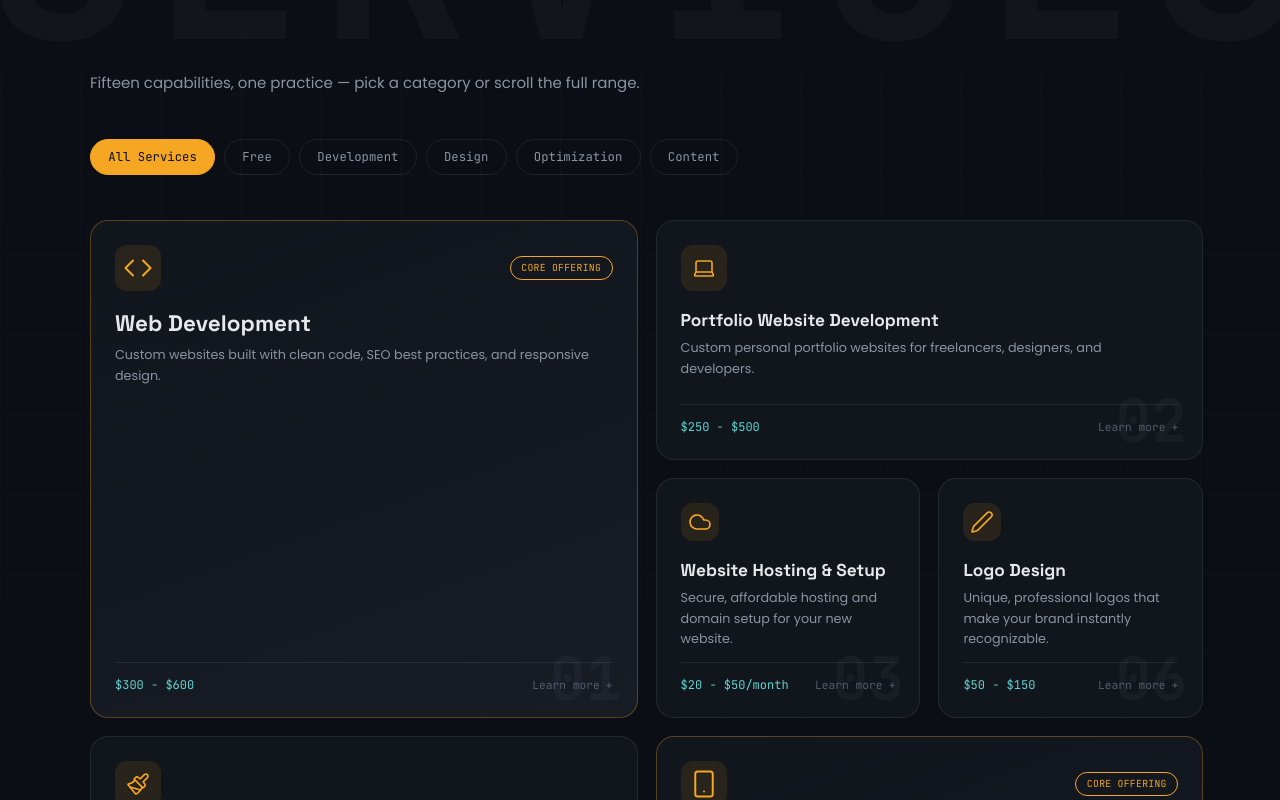
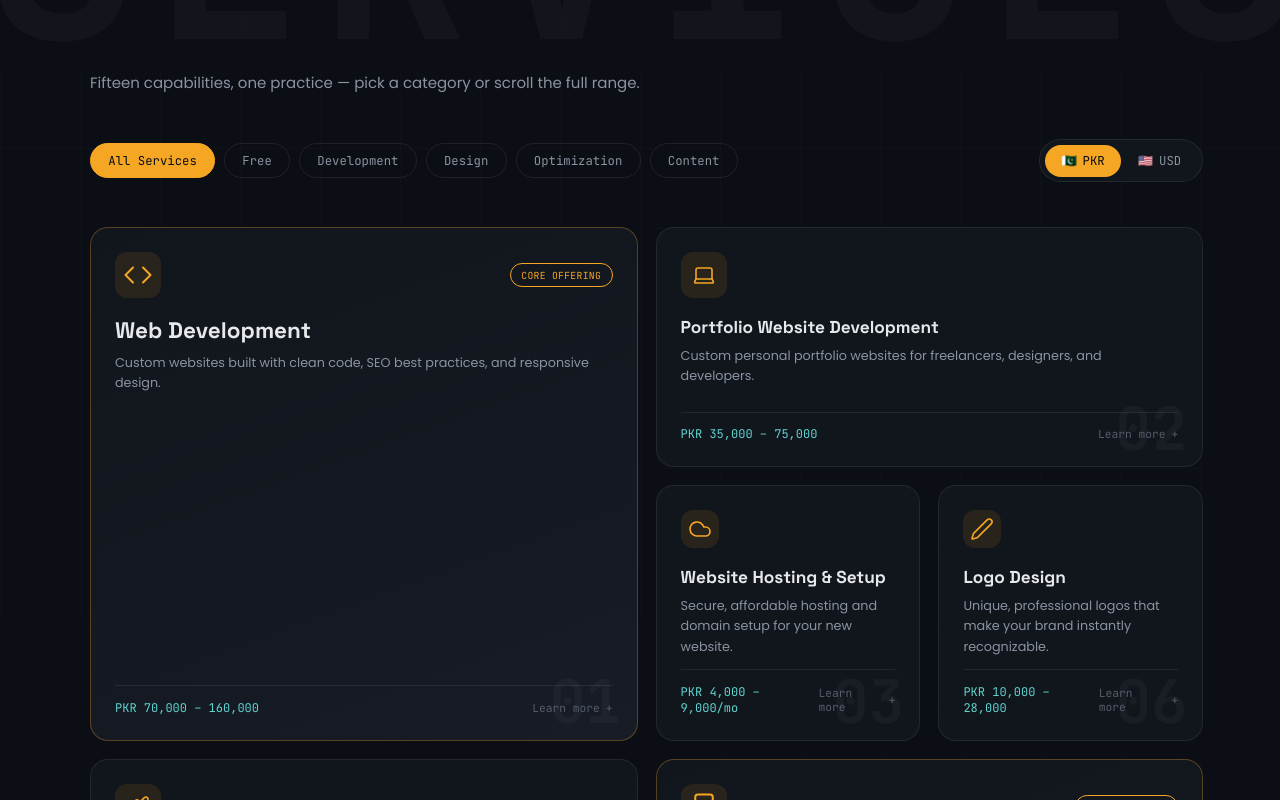
Before and after one commit to AbduLRafaY87/Chatriwala, a React (Vite) app: page /services in a window 1280 px wide. Shown: the part 660-1460 px from the top of the page. Built offline with nearby package versions, Linux system fonts and the light colour scheme.

Commit message:
New pricing

```diff
--- /dev/null
+++ b/src/data/formatPrice.js
@@ -0,0 +1,27 @@
+const UNIT_LABELS = {
+    mo: '/mo',
+    article: '/article',
+    project: '/project',
+}
+
+export const formatPrice = (pricing, region) => {
+    const entry = pricing?.[region]
+    if (!entry) return ''
+    if (entry.isFree) return 'Free'
+
+    const fmt = (n) => n.toLocaleString('en-US')
+    const unitLabel = entry.unit ? UNIT_LABELS[entry.unit] || '' : ''
+
+    if (entry.currency === 'USD') {
+        const range = entry.min === entry.max
+            ? `$${fmt(entry.min)}`
+            : `$${fmt(entry.min)} – $${fmt(entry.max)}`
+        return `${range}${unitLabel}`
+    }
+
+    // PKR and other currencies: single prefix, not repeated per number
+    const range = entry.min === entry.max
+        ? `${entry.currency} ${fmt(entry.min)}`
+        : `${entry.currency} ${fmt(entry.min)} – ${fmt(entry.max)}`
+    return `${range}${unitLabel}`
+}
--- a/src/data/servicesData.js
+++ b/src/data/servicesData.js
@@ -9,6 +9,8 @@ export const serviceCategories = [
   { id: 'content', label: 'Content' },
 ]
 
+// Every price is stored as structured data per region, not a formatted string.
+// unit: null = one-time project price. 'mo' = monthly. 'article' = per-article. 'project' = per-deliverable.
 export const servicesData = [
   {
     id: 1,
@@ -18,7 +20,10 @@ export const servicesData = [
     text: 'Custom websites built with clean code, SEO best practices, and responsive design.',
     description: 'I build high-performance, scalable websites that engage users and drive conversions. From concept to launch.',
     features: ['React/Vue/Next.js', 'Responsive Design', 'SEO Optimized', 'Performance Focused'],
-    price: '$300 - $600',
+    pricing: {
+      US: { currency: 'USD', min: 2500, max: 5500, unit: null },
+      PK: { currency: 'PKR', min: 70000, max: 160000, unit: null },
+    },
   },
   {
     id: 2,
@@ -28,7 +33,10 @@ export const servicesData = [
     text: 'Custom personal portfolio websites for freelancers, designers, and developers.',
     description: 'Stand out with a stunning portfolio. Showcase your work, skills, and personality in one beautiful place.',
     features: ['Showcase Projects', 'Contact Forms', 'Blog Integration', 'Analytics'],
-    price: '$250 - $500',
+    pricing: {
+      US: { currency: 'USD', min: 1200, max: 2800, unit: null },
+      PK: { currency: 'PKR', min: 35000, max: 75000, unit: null },
+    },
   },
   {
     id: 3,
@@ -38,7 +46,10 @@ export const servicesData = [
     text: 'Secure, affordable hosting and domain setup for your new website.',
     description: 'Get your site online with reliable hosting, SSL security, and 24/7 support. Affordable and hassle-free.',
     features: ['Domain Registration', 'SSL Certificate', 'Backups', '24/7 Support'],
-    price: '$20 - $50/month',
+    pricing: {
+      US: { currency: 'USD', min: 25, max: 60, unit: 'mo' },
+      PK: { currency: 'PKR', min: 4000, max: 9000, unit: 'mo' },
+    },
   },
   {
     id: 4,
@@ -48,7 +59,10 @@ export const servicesData = [
     text: 'Logos, brand kits, and visual identity systems to strengthen your business presence.',
     description: 'Build a cohesive visual identity that resonates with your audience and stands out from competitors.',
     features: ['Logo Design', 'Color Palette', 'Typography', 'Brand Guidelines'],
-    price: '$100 - $300',
+    pricing: {
+      US: { currency: 'USD', min: 1500, max: 4000, unit: null },
+      PK: { currency: 'PKR', min: 30000, max: 70000, unit: null },
+    },
   },
   {
     id: 5,
@@ -58,7 +72,10 @@ export const servicesData = [
     text: 'Modern, mobile-first designs focused on user engagement and conversions.',
     description: 'I create intuitive, beautiful interfaces that users love. Designs backed by research and best practices.',
     features: ['User Research', 'Wireframes', 'Prototypes', 'Usability Testing'],
-    price: '$200 - $500',
+    pricing: {
+      US: { currency: 'USD', min: 2800, max: 6500, unit: null },
+      PK: { currency: 'PKR', min: 60000, max: 140000, unit: null },
+    },
   },
   {
     id: 6,
@@ -68,7 +85,10 @@ export const servicesData = [
     text: 'Unique, professional logos that make your brand instantly recognizable.',
     description: 'Get a memorable logo that captures your brand essence and leaves a lasting impression.',
     features: ['Unlimited Revisions', 'Multiple Concepts', 'Source Files', 'Usage Rights'],
-    price: '$50 - $150',
+    pricing: {
+      US: { currency: 'USD', min: 400, max: 1200, unit: null },
+      PK: { currency: 'PKR', min: 10000, max: 28000, unit: null },
+    },
   },
   {
     id: 7,
@@ -78,7 +98,10 @@ export const servicesData = [
     text: 'High-impact landing pages optimized for lead generation and sales.',
     description: 'Conversion-focused landing pages designed to turn visitors into leads and customers.',
     features: ['Conversion Optimization', 'A/B Testing', 'Mobile Responsive', 'Analytics Setup'],
-    price: '$150 - $350',
+    pricing: {
+      US: { currency: 'USD', min: 900, max: 2200, unit: null },
+      PK: { currency: 'PKR', min: 22000, max: 50000, unit: null },
+    },
   },
   {
     id: 8,
@@ -88,7 +111,10 @@ export const servicesData = [
     text: 'High-converting creatives for Facebook, Instagram, and Google ads.',
     description: 'Eye-catching ad creatives that stop the scroll and drive clicks, leads, and sales.',
     features: ['Multiple Formats', 'A/B Variations', 'Platform Optimization', 'Performance Tracking'],
-    price: '$50 - $150 per project',
+    pricing: {
+      US: { currency: 'USD', min: 180, max: 450, unit: 'project' },
+      PK: { currency: 'PKR', min: 6000, max: 15000, unit: 'project' },
+    },
   },
   {
     id: 9,
@@ -98,17 +124,23 @@ export const servicesData = [
     text: 'On-page SEO, speed optimization, and technical fixes to boost rankings.',
     description: 'Improve your search visibility and rankings with technical SEO, content optimization, and link building.',
     features: ['Keyword Research', 'On-page SEO', 'Speed Optimization', 'Technical Audit'],
-    price: '$150 - $400/month',
+    pricing: {
+      US: { currency: 'USD', min: 500, max: 1400, unit: 'mo' },
+      PK: { currency: 'PKR', min: 18000, max: 45000, unit: 'mo' },
+    },
   },
   {
     id: 10,
     category: 'free',
     icon: Wand2,
     title: 'Free Website Audit',
-    text: 'Get a free report analyzing your site\'s SEO, speed, UX, and performance.',
-    description: 'Find out what\'s holding your site back. Get actionable insights in a detailed audit report.',
+    text: "Get a free report analyzing your site's SEO, speed, UX, and performance.",
+    description: "Find out what's holding your site back. Get actionable insights in a detailed audit report.",
     features: ['SEO Analysis', 'Speed Report', 'UX Review', 'Recommendations'],
-    price: 'FREE',
+    pricing: {
+      US: { isFree: true },
+      PK: { isFree: true },
+    },
   },
   {
     id: 11,
@@ -118,7 +150,10 @@ export const servicesData = [
     text: 'Regular updates, backups, and technical support to keep your site fresh and secure.',
     description: 'Keep your site running smoothly with regular maintenance, updates, and security checks.',
     features: ['Regular Updates', 'Daily Backups', 'Security Monitoring', 'Performance Tuning'],
-    price: '$50 - $150/month',
+    pricing: {
+      US: { currency: 'USD', min: 90, max: 260, unit: 'mo' },
+      PK: { currency: 'PKR', min: 9000, max: 22000, unit: 'mo' },
+    },
   },
   {
     id: 12,
@@ -128,7 +163,10 @@ export const servicesData = [
     text: 'Well-written, SEO-friendly blogs and articles to build your authority.',
     description: 'Establish thought leadership with high-quality, engaging blog posts optimized for search.',
     features: ['SEO Optimization', 'Original Research', 'Proofreading', 'Quick Turnaround'],
-    price: '$20 - $50 per article',
+    pricing: {
+      US: { currency: 'USD', min: 70, max: 180, unit: 'article' },
+      PK: { currency: 'PKR', min: 2500, max: 6500, unit: 'article' },
+    },
   },
   {
     id: 13,
@@ -138,7 +176,10 @@ export const servicesData = [
     text: 'Branded posts, stories, and content calendars for Instagram, LinkedIn and more.',
     description: 'Build an engaged community with consistent, on-brand social media content.',
     features: ['Content Calendar', 'Graphic Design', 'Copywriting', 'Posting Schedule'],
-    price: '$50 - $150/month',
+    pricing: {
+      US: { currency: 'USD', min: 180, max: 450, unit: 'mo' },
+      PK: { currency: 'PKR', min: 14000, max: 32000, unit: 'mo' },
+    },
   },
   {
     id: 14,
@@ -148,7 +189,10 @@ export const servicesData = [
     text: 'Professional resumes and portfolios designed to impress employers and clients.',
     description: 'Stand out in the job market with a professional resume and impressive portfolio.',
     features: ['ATS Optimization', 'Professional Layout', 'Content Strategy', 'Revisions'],
-    price: '$30 - $80',
+    pricing: {
+      US: { currency: 'USD', min: 90, max: 220, unit: null },
+      PK: { currency: 'PKR', min: 4500, max: 11000, unit: null },
+    },
   },
   {
     id: 15,
@@ -158,7 +202,10 @@ export const servicesData = [
     text: 'Boost your personal online brand with tailored visuals and strategies.',
     description: 'Build a powerful personal brand that opens doors and attracts opportunities.',
     features: ['Brand Strategy', 'Visual Identity', 'LinkedIn Optimization', 'Content Plan'],
-    price: '$100 - $300',
+    pricing: {
+      US: { currency: 'USD', min: 350, max: 900, unit: null },
+      PK: { currency: 'PKR', min: 16000, max: 42000, unit: null },
+    },
   },
 ]
 
--- a/src/pages/ServicesPage/AllServices.jsx
+++ b/src/pages/ServicesPage/AllServices.jsx
@@ -1,10 +1,9 @@
 import React, { useEffect, useRef, useState } from 'react'
 import { Link } from 'react-router-dom'
 import servicesData, { serviceCategories } from '../../data/servicesData'
+import { formatPrice } from '../../data/formatPrice'
 // import './AllServices.css'
 
-// The two services that anchor the page — core offerings get the large treatment,
-// everything else finds its size based on how central it is to the practice.
 const FEATURED_IDS = [1, 5]
 const MEDIUM_IDS = [2, 4, 9]
 
@@ -41,6 +40,7 @@ const useRevealOnScroll = (deps = []) => {
 const AllServices = () => {
     const [activeCategory, setActiveCategory] = useState('all')
     const [expandedId, setExpandedId] = useState(null)
+    const [region, setRegion] = useState('PK')
     const gridRef = useRevealOnScroll([activeCategory])
 
     const visible = activeCategory === 'all'
@@ -61,23 +61,18 @@ const AllServices = () => {
     return (
         <section className="services-grid-section" ref={gridRef}>
             <div className="services-grid-overlay" aria-hidden="true" />
-            {/* <span className="services-grid-bg-text" aria-hidden="true">CAPABILITIES</span> */}
 
             <div className="services-grid-inner">
                 <div className="services-grid-header reveal-on-scroll">
-                    {/* <p className="services-grid-eyebrow">// what I can build</p>
-                    <h2 className="services-grid-headline">
-                        Every service is a piece
-                        <span className="services-grid-headline-accent">of the same product.</span>
-                    </h2> */}
                     <p className="services-grid-sub">
                         Fifteen capabilities, one practice — pick a category or scroll
                         the full range.
                     </p>
                 </div>
 
-                {/* Category filters */}
-                <div className="services-grid-filters reveal-on-scroll" role="tablist">
+                {/* ---- Controls row: category filters + region toggle ---- */}
+                <div className="services-grid-controls reveal-on-scroll">
+                    <div className="services-grid-filters" role="tablist">
                         {serviceCategories.map((cat) => (
                             <button
                                 key={cat.id}
@@ -90,6 +85,33 @@ const AllServices = () => {
                                 {cat.label}
                             </button>
                         ))}
+                    </div>
+
+                    <div className="region-toggle" role="tablist" aria-label="Pricing region">
+                        <button
+                            type="button"
+                            role="tab"
+                            aria-selected={region === 'PK'}
+                            className={`region-toggle-option ${region === 'PK' ? 'is-active' : ''}`}
+                            onClick={() => setRegion('PK')}
+                        >
+                            <span aria-hidden="true">🇵🇰</span> PKR
+                        </button>
+                        <button
+                            type="button"
+                            role="tab"
+                            aria-selected={region === 'US'}
+                            className={`region-toggle-option ${region === 'US' ? 'is-active' : ''}`}
+                            onClick={() => setRegion('US')}
+                        >
+                            <span aria-hidden="true">🇺🇸</span> USD
+                        </button>
+                        <span
+                            className="region-toggle-indicator"
+                            style={{ transform: region === 'PK' ? 'translateX(0%)' : 'translateX(100%)' }}
+                            aria-hidden="true"
+                        />
+                    </div>
                 </div>
 
                 {/* Bento grid */}
@@ -140,7 +162,9 @@ const AllServices = () => {
                                     </div>
 
                                     <div className="service-card-footer">
-                                        <span className="service-card-price">{service.price}</span>
+                                        <span className="service-card-price" key={region}>
+                                            {formatPrice(service.pricing, region)}
+                                        </span>
                                         <span className="service-card-toggle">
                                             {isExpanded ? 'Show less' : 'Learn more'}
                                             <span aria-hidden="true">{isExpanded ? '−' : '+'}</span>
@@ -159,7 +183,7 @@ const AllServices = () => {
                         Need something custom?
                         <span className="services-grid-closing-accent">Let's build it together.</span>
                     </h3>
-                    <Link to="/contact" className="services-grid-cta">
+                    <Link to="/get-in-touch" className="services-grid-cta">
                         <span>Start a Project</span>
                         <span aria-hidden="true">→</span>
                     </Link>
--- a/src/pages/ServicesPage/ServicesPage.css
+++ b/src/pages/ServicesPage/ServicesPage.css
@@ -645,3 +645,87 @@
     }
     .service-card { transition: none !important; }
 }
+
+/* ---- Controls row (filters + region toggle) ---- */
+.services-grid-controls {
+    display: flex;
+    align-items: center;
+    justify-content: space-between;
+    flex-wrap: wrap;
+    gap: 1.5rem;
+    margin-bottom: 3rem;
+}
+
+.services-grid-controls .services-grid-filters {
+    margin-bottom: 0;
+}
+
+/* ---- Region toggle: sliding pill switch ---- */
+.region-toggle {
+    position: relative;
+    display: inline-flex;
+    padding: 0.3rem;
+    background: var(--color-bg-elevated);
+    border: 1px solid var(--color-border);
+    border-radius: 999px;
+    flex-shrink: 0;
+}
+
+.region-toggle-indicator {
+    position: absolute;
+    top: 0.3rem;
+    left: 0.3rem;
+    width: calc(50% - 0.3rem);
+    height: calc(100% - 0.6rem);
+    background: var(--color-accent);
+    border-radius: 999px;
+    transition: transform 0.35s cubic-bezier(0.22, 1, 0.36, 1);
+    z-index: 0;
+}
+
+.region-toggle-option {
+    position: relative;
+    z-index: 1;
+    display: inline-flex;
+    align-items: center;
+    gap: 0.4rem;
+    padding: 0.5rem 1.1rem;
+    background: none;
+    border: none;
+    border-radius: 999px;
+    font-family: var(--font-mono);
+    font-size: 0.82rem;
+    color: var(--color-text-muted);
+    cursor: pointer;
+    transition: color 0.3s ease;
+}
+
+.region-toggle-option.is-active {
+    color: var(--color-bg);
+}
+
+/* ---- Price crossfade on region switch ---- */
+.service-card-price {
+    animation: priceFade 0.4s ease both;
+}
+
+@keyframes priceFade {
+    from { opacity: 0; transform: translateY(3px); }
+    to { opacity: 1; transform: translateY(0); }
+}
+
+/* ---- Responsive ---- */
+@media (max-width: 700px) {
+    .services-grid-controls {
+        flex-direction: column;
+        align-items: stretch;
+    }
+    .region-toggle {
+        align-self: flex-start;
+    }
+}
+
+@media (prefers-reduced-motion: reduce) {
+    .service-card-price { animation: none !important; }
+    .region-toggle-indicator { transition: none !important; }
+}
```
Lines whose indentation alone changed are shown as unchanged.
